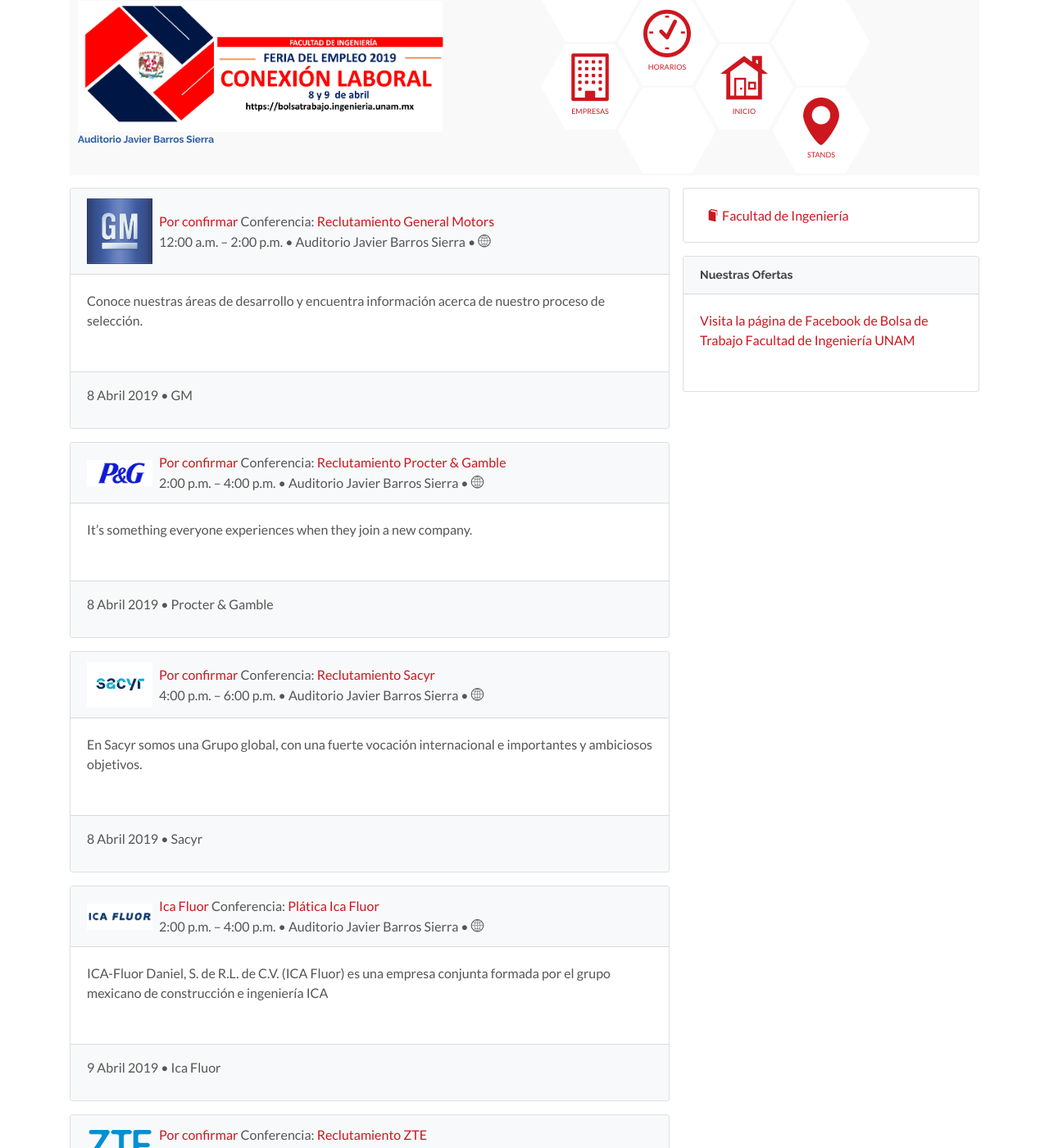
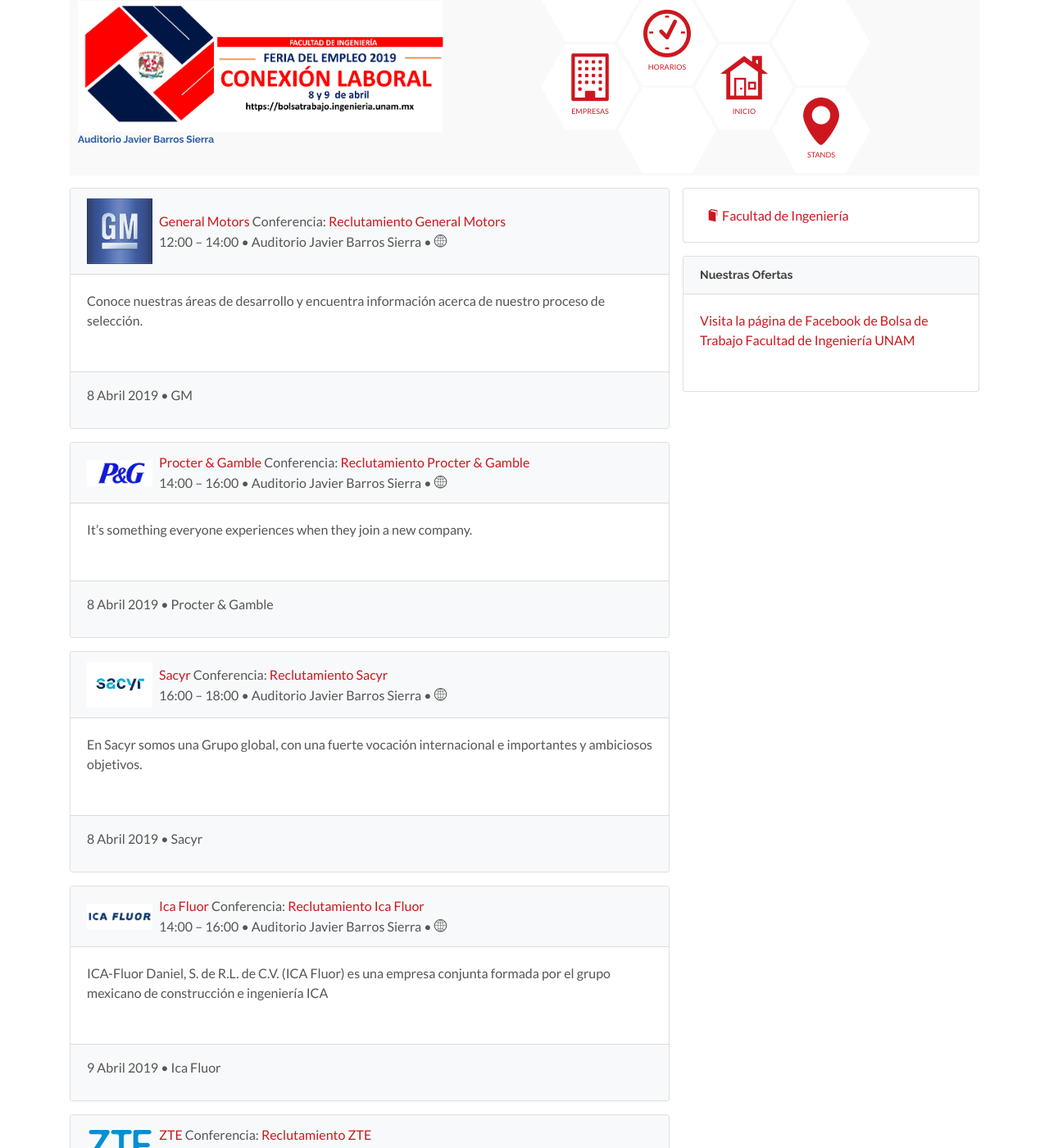
Before and after one commit to feria-empleo-facultad-ingenieria/2019, a Jekyll site: the page built from platicas.html, in a window 1280 px wide and 1400 px high, scrolled down 192 px. Shown: the whole window at 82% size. Built offline with Jekyll 4.4.1, drawn with Linux system fonts in a browser that asks for light colours; some of the changed text lies outside the part shown.

Commit message:
initial commit

```diff
--- a/_data/generalinfo.yml
+++ b/_data/generalinfo.yml
@@ -6,7 +6,7 @@
 expo_titulo: Expo Feria del empleo
 expo_noticia01: La feria del empleo de la Facultad de Ingeniería acercará a nuestros estudiantes y egresados con las empresas líderes en el ramo de la ingeniería.
 expo_noticia02: Aún si estas estudiando puedes acercarte y conocer los planes de carrera y competencias que tienes que desarrollar para el momento en el que decidas buscar empleo.
-expo_inauguracion: Inauguración Vestíbulo del Auditorio Javier Barros Sierra 8 de abril 11:15 horas.
+expo_inauguracion: Inauguración Vestíbulo del Auditorio Javier Barros Sierra 8 de abril 12:00 horas.
 
 index_metro_url: https://www.metro.cdmx.gob.mx/la-red/linea-3
 index_metro_title: Metro Línea 3 Estación Copilco y Universidad
@@ -24,7 +24,7 @@
 google_maps: Ubicación Exacta
 
 empresas_titulo_pagina: Empresas y organizaciones que participan en la Feria del Empleo de la Facultad de Ingeniería.
-empresas_subtitulo_pagina: Lunes 8 de abril 11:15 horas. Lunes 8 y Martes 9 de abril horario feria 10:00 a 17:00 horas
+empresas_subtitulo_pagina: Lunes 8 de abril 12:00 horas. Lunes 8 y Martes 9 de abril horario feria 10:00 a 17:00 horas.
 
 horarios_titulo_pagina: Horarios de presentaciones, conferencias y eventos programados en la feria.
 horarios_subtitulo_pagina: Vestibulo y Auditorio Javier Barros Sierra, explanada y pasillos del edificio A de la Facultad de Ingeniería.
@@ -45,7 +45,7 @@
 noticias: Últimas Noticias
 noticia01: No olvides traer varias copias de tu CV, viste de forma adecuada, investiga los empleadores registrados en la feria.
 noticia02: Habrá un stand de la Bolsa Universitaria de trabajo donde pueden orientarte en la elaboración de tu CV.
-noticia03: Acompáñanos en la inauguración de la Feria este lunes 8 de abril 11:15 horas. Vestíbulo Auditorio Javier Barros Sierra.
+noticia03: Acompáñanos en la inauguración de la Feria este lunes 8 de abril 12:00 horas. Vestíbulo Auditorio Javier Barros Sierra.
 
 platicas_titulo_pagina: En la feria habrá interesantes conferencias donde nos hablarán de diferentes temas del mercado laboral actuál.
 platicas_subtitulo_pagina: Auditorio Javier Barros Sierra
--- a/_data/platicas.yml
+++ b/_data/platicas.yml
@@ -1,9 +1,9 @@
 platicas:
 - conferencista_foto: images/companies/gm2.png
   conferencista_linkedin: General Motors
-  conferencista_nombre: Por confirmar
+  conferencista_nombre: General Motors
   conferencia_nombre: Reclutamiento General Motors
-  conferencia_hora: 12:00 a.m. – 2:00 p.m.
+  conferencia_hora: 12:00 – 14:00
   conferencia_lugar: Auditorio Javier Barros Sierra
   conferencia_abstract:  Conoce nuestras áreas de desarrollo y encuentra información acerca de nuestro proceso de selección.
   conferencia_empresa: GM
@@ -11,9 +11,9 @@
 
 - conferencista_foto: images/companies/pg.jpg
   conferencista_linkedin: Procter & Gamble
-  conferencista_nombre: Por confirmar
+  conferencista_nombre: Procter & Gamble
   conferencia_nombre: Reclutamiento Procter & Gamble
-  conferencia_hora: 2:00 p.m. – 4:00 p.m.
+  conferencia_hora: 14:00 – 16:00
   conferencia_lugar: Auditorio Javier Barros Sierra
   conferencia_abstract: It’s something everyone experiences when they join a new company.
   conferencia_empresa: Procter & Gamble
@@ -21,9 +21,9 @@
 
 - conferencista_foto: images/companies/sacyr.jpg
   conferencista_linkedin: Sacyr
-  conferencista_nombre: Por confirmar
+  conferencista_nombre: Sacyr
   conferencia_nombre: Reclutamiento Sacyr
-  conferencia_hora: 4:00 p.m. – 6:00 p.m.
+  conferencia_hora: 16:00 – 18:00
   conferencia_lugar: Auditorio Javier Barros Sierra
   conferencia_abstract: En Sacyr somos una Grupo global, con una fuerte vocación internacional e importantes y ambiciosos objetivos.
   conferencia_empresa: Sacyr
@@ -32,8 +32,8 @@
 - conferencista_foto: images/companies/icafluor.jpg
   conferencista_linkedin: Ica Fluor
   conferencista_nombre: Ica Fluor
-  conferencia_nombre: Plática Ica Fluor
-  conferencia_hora: 2:00 p.m. – 4:00 p.m.
+  conferencia_nombre: Reclutamiento Ica Fluor
+  conferencia_hora: 14:00 – 16:00
   conferencia_lugar: Auditorio Javier Barros Sierra
   conferencia_abstract:  ICA-Fluor Daniel, S. de R.L. de C.V. (ICA Fluor) es una empresa conjunta formada por el grupo mexicano de construcción e ingeniería ICA
   conferencia_empresa: Ica Fluor
@@ -41,9 +41,9 @@
 
 - conferencista_foto: images/companies/zte.png
   conferencista_linkedin: ZTE
-  conferencista_nombre: Por confirmar
+  conferencista_nombre:  ZTE
   conferencia_nombre: Reclutamiento ZTE
-  conferencia_hora: 4:00 p.m. – 6:00 p.m.
+  conferencia_hora: 14:00 – 16:00
   conferencia_lugar: Auditorio Javier Barros Sierra
   conferencia_abstract: ZTE is a world-leading comprehensive telecommunication solution
   conferencia_empresa: ZTE
```
Also changed, not shown: _data/companies.yml (+4 -3 lines), 5 other files.
